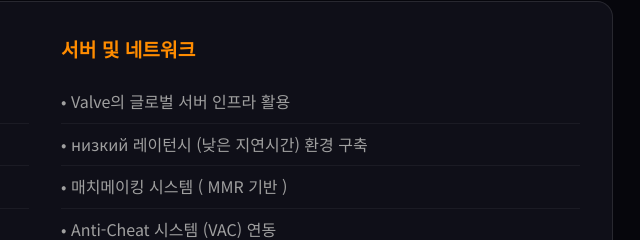
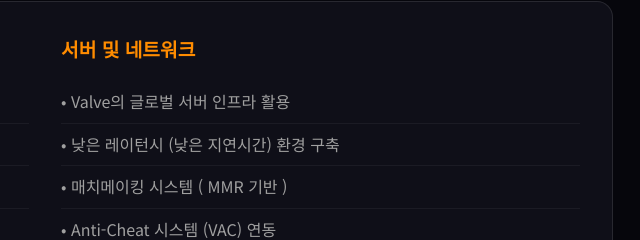
Before and after one commit to Dneifiend/game_analysis, a plain HTML site: page content/20260509_deadlock-analysis.html in a window 1280 px wide. Shown: the part 7136-7376 px from the top of the page, 595-1235 px from the left. Drawn offline with Linux system fonts and the light colour scheme.

Commit message:
fix: Replace Russian 'низкий' with Korean '낮은'

```diff
--- a/content/20260509_deadlock-analysis.html
+++ b/content/20260509_deadlock-analysis.html
@@ -769,7 +769,7 @@
                 <h3>서버 및 네트워크</h3>
                 <ul style="list-style: none; color: var(--text-muted);">
                     <li style="padding: 0.5rem 0;">• Valve의 글로벌 서버 인프라 활용</li>
-                    <li style="padding: 0.5rem 0;">• низкий 레이턴시 (낮은 지연시간) 환경 구축</li>
+                    <li style="padding: 0.5rem 0;">• 낮은 레이턴시 (낮은 지연시간) 환경 구축</li>
                     <li style="padding: 0.5rem 0;">• 매치메이킹 시스템 ( MMR 기반 )</li>
                     <li style="padding: 0.5rem 0;">• Anti-Cheat 시스템 (VAC) 연동</li>
                     <li style="padding: 0.5rem 0;">• 클라우드 저장소 및 프로그레션 연동</li>
```
